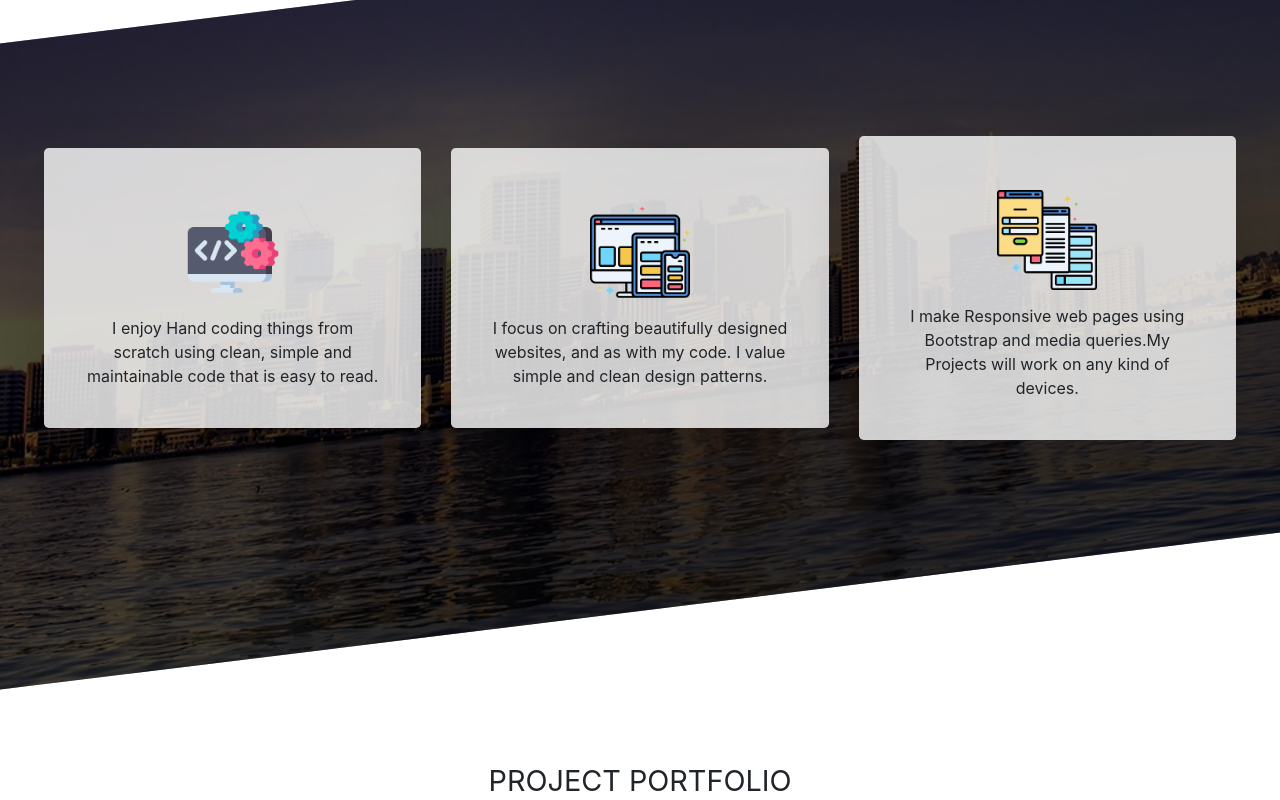
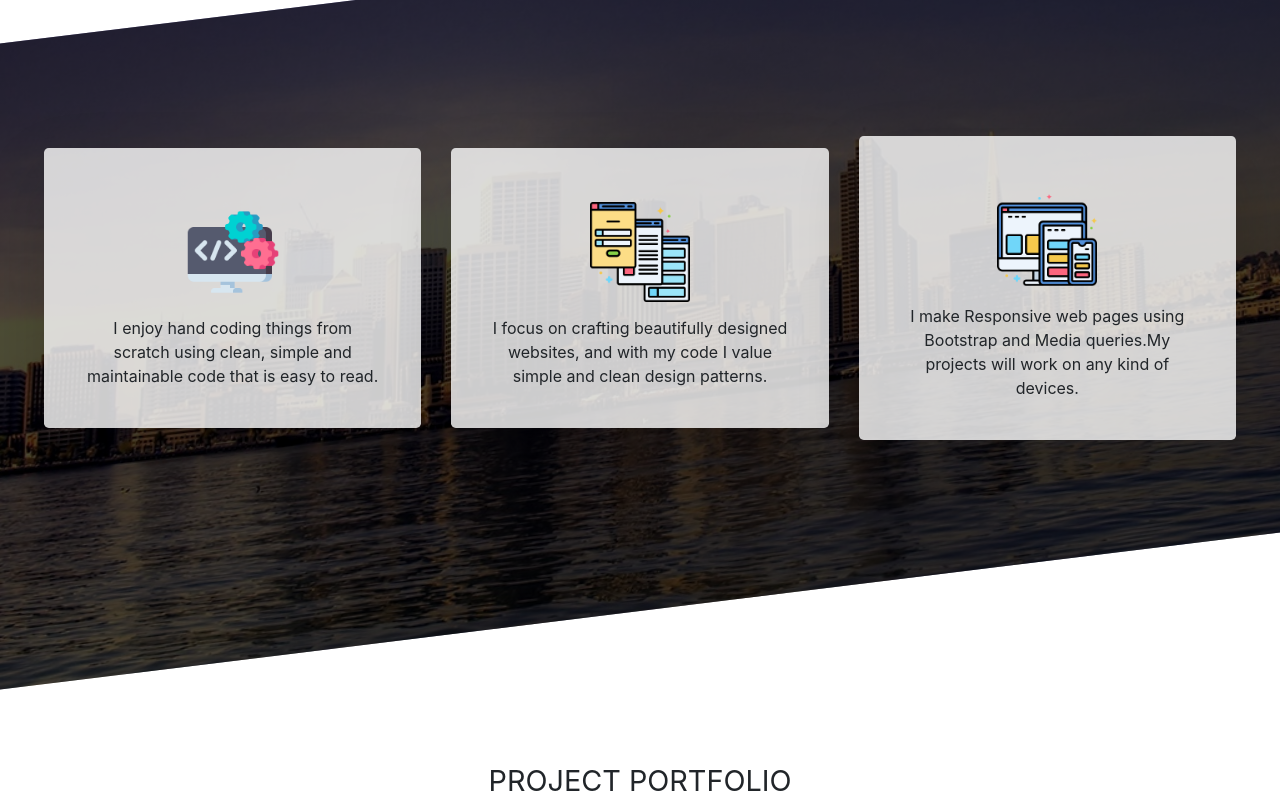
Before and after one commit to ndumpala505/ndumpalaport, a React app: page / in a window 1280 px wide. Shown: the part 1400-2200 px from the top of the page. Built offline with nearby package versions, Linux system fonts and the light colour scheme.

Commit message:
configuring eslint

```diff
--- a/config/webpack.config.js
+++ b/config/webpack.config.js
@@ -336,7 +336,7 @@ module.exports = function(webpackEnv) {
                 formatter: require.resolve('react-dev-utils/eslintFormatter'),
                 eslintPath: require.resolve('eslint'),
                 resolvePluginsRelativeTo: __dirname,
-
+                emitWarning: true,
               },
               loader: require.resolve('eslint-loader'),
             },
--- a/src/containers/ProjectPortfolioContainer.js
+++ b/src/containers/ProjectPortfolioContainer.js
@@ -8,12 +8,12 @@ import PortfolioCard  from '../components/PortfolioCard';
     const cardBackFill = ['cardBackFill_1', 'cardBackFill_2', 'cardBackFill_3'];
 
     const cardBackText_1 = `The online marketplace for car purchasers and sellers.The site offers listings of new and
-                            used vehicles for sale from dealers and private sellers. checkout the website link below
+                            used vehicles for sale from dealers and private sellers.Checkout the website link below
                             for more information.`;
 
-    const cardBackText_2 = `The web internal A/B Testing applications was  constructed via sets of reusable Components
-                            to implement interfaces for end user interaction. The concepts of Templating, Componentization
-                            and Composition which I built made the application more robust`;
+    const cardBackText_2 = `The web internal A/B testing applications was constructed via sets of reusable components
+                            to implement interfaces for end user interaction.The concepts of Templating, componentization
+                            and composition which I built made the application more robust`;
 
     const cardBackText_3 = `A leading international supplier of On-Demand software and E-commerce services to the insurance,
                             financial and healthcare industries, provides end-to-end solutions ranging from infrastructure exchanges,
--- a/src/containers/ProjectsContainer.js
+++ b/src/containers/ProjectsContainer.js
@@ -12,25 +12,31 @@ const ProjectsContainer = React.memo(() => {
                 <Row className="cardWrapper margin-vertical-lg flex-center flex-center-align">
                     <Col md={4}>
                         <div className="cards margin-horizontal-md  margin-vertical-lg">
-                            <div className="margin-vertical-md"><img src={coding} alt="code icon" height="100" width="100" /></div>
+                            <div className="margin-vertical-md">
+                                <img src={coding} alt="code icon" height="100" width="100" />
+                            </div>
                             <>
-                            I enjoy Hand coding things from scratch using clean, simple and maintainable code that is easy to read.
+                            I enjoy hand coding things from scratch using clean, simple and maintainable code that is easy to read.
                             </>
                         </div>
                     </Col>
                     <Col md={4}>
                         <div className="cards margin-horizontal-md  margin-vertical-lg">
-                            <div className="margin-vertical-md"><img src={design} alt="design icon" height="100" width="100" /></div>
+                            <div className="margin-vertical-md">
+                                <img src={computer} alt="design icon" height="100" width="100" />
+                            </div>
                             <>
-                            I focus on crafting beautifully designed websites, and as with my code. I value simple and clean design patterns.
+                            I focus on crafting beautifully designed websites, and with my code I value simple and clean design patterns.
                             </>
                         </div>
                     </Col>
                     <Col md={4}>
                         <div className="cards margin-horizontal-md  margin-vertical-lg">
-                            <div className="margin-vertical-md"><img src={computer} alt="responsive design icon" height="100" width="100" /></div>
+                            <div className="margin-vertical-md">
+                                <img src={design} alt="responsive design icon" height="100" width="100" />
+                            </div>
                             <>
-                            I make Responsive web pages using Bootstrap and media queries.My Projects will work on any kind of devices.
+                            I make Responsive web pages using Bootstrap and Media queries.My projects will work on any kind of devices.
                             </>
                         </div>
                     </Col>
--- a/src/index.js
+++ b/src/index.js
@@ -9,7 +9,7 @@ ReactDOM.render(
   <React.StrictMode>
     <App />
   </React.StrictMode>,
-  document.getElementById('root')
+  document.getElementById('root'),
 );
 
 // If you want your app to work offline and load faster, you can change
--- a/src/serviceWorker.js
+++ b/src/serviceWorker.js
@@ -10,14 +10,17 @@
 // To learn more about the benefits of this model and instructions on how to
 // opt-in, read https://bit.ly/CRA-PWA
 
+/* eslint no-use-before-define: "error" */
+/* eslint-env es6 */
+
 const isLocalhost = Boolean(
-  window.location.hostname === 'localhost' ||
+  window.location.hostname === 'localhost'
     // [::1] is the IPv6 localhost address.
-    window.location.hostname === '[::1]' ||
+    || window.location.hostname === '[::1]'
     // 127.0.0.0/8 are considered localhost for IPv4.
-    window.location.hostname.match(
-      /^127(?:\.(?:25[0-5]|2[0-4][0-9]|[01]?[0-9][0-9]?)){3}$/
-    )
+    || window.location.hostname.match(
+      /^127(?:\.(?:25[0-5]|2[0-4][0-9]|[01]?[0-9][0-9]?)){3}$/,
+    ),
 );
 
 export function register(config) {
@@ -35,15 +38,15 @@ export function register(config) {
       const swUrl = `${process.env.PUBLIC_URL}/service-worker.js`;
 
       if (isLocalhost) {
-        // This is running on localhost. Let's check if a service worker still exists or not.
+        // This is running on localhost.Let's check if a service worker still exists or not.
         checkValidServiceWorker(swUrl, config);
 
         // Add some additional logging to localhost, pointing developers to the
         // service worker/PWA documentation.
         navigator.serviceWorker.ready.then(() => {
           console.log(
-            'This web app is being served cache-first by a service ' +
-              'worker. To learn more, visit https://bit.ly/CRA-PWA'
+            'This web app is being served cache-first by a service '
+              + 'worker. To learn more, visit https://bit.ly/CRA-PWA',
           );
         });
       } else {
@@ -54,10 +57,11 @@ export function register(config) {
   }
 }
 
+/* eslint no-param-reassign: "error" */
 function registerValidSW(swUrl, config) {
   navigator.serviceWorker
     .register(swUrl)
-    .then(registration => {
+    .then((registration) => {
       registration.onupdatefound = () => {
         const installingWorker = registration.installing;
         if (installingWorker == null) {
@@ -70,8 +74,8 @@ function registerValidSW(swUrl, config) {
               // but the previous service worker will still serve the older
               // content until all client tabs are closed.
               console.log(
-                'New content is available and will be used when all ' +
-                  'tabs for this page are closed. See https://bit.ly/CRA-PWA.'
+                'New content is available and will be used when all '
+                  + 'tabs for this page are closed. See https://bit.ly/CRA-PWA.',
               );
 
               // Execute callback
@@ -93,25 +97,26 @@ function registerValidSW(swUrl, config) {
         };
       };
     })
-    .catch(error => {
+    .catch((error) => {
       console.error('Error during service worker registration:', error);
     });
 }
 
+/* eslint no-use-before-define: ["error", { "functions": false }] */
 function checkValidServiceWorker(swUrl, config) {
   // Check if the service worker can be found. If it can't reload the page.
   fetch(swUrl, {
     headers: { 'Service-Worker': 'script' },
   })
-    .then(response => {
+    .then((response) => {
       // Ensure service worker exists, and that we really are getting a JS file.
       const contentType = response.headers.get('content-type');
       if (
-        response.status === 404 ||
-        (contentType != null && contentType.indexOf('javascript') === -1)
+        response.status === 404
+        || (contentType != null && contentType.indexOf('javascript') === -1)
       ) {
         // No service worker found. Probably a different app. Reload the page.
-        navigator.serviceWorker.ready.then(registration => {
+        navigator.serviceWorker.ready.then((registration) => {
           registration.unregister().then(() => {
             window.location.reload();
           });
@@ -123,7 +128,7 @@ function checkValidServiceWorker(swUrl, config) {
     })
     .catch(() => {
       console.log(
-        'No internet connection found. App is running in offline mode.'
+        'No internet connection found. App is running in offline mode.',
       );
     });
 }
@@ -131,10 +136,10 @@ function checkValidServiceWorker(swUrl, config) {
 export function unregister() {
   if ('serviceWorker' in navigator) {
     navigator.serviceWorker.ready
-      .then(registration => {
+      .then((registration) => {
         registration.unregister();
       })
-      .catch(error => {
+      .catch((error) => {
         console.error(error.message);
       });
   }
```
Also changed, not shown: package.json (+8 -6 lines), src/App.js (+12 -12 lines), .eslintrc.js (added), 2 other files (tests, documents, lock files or other folders).
